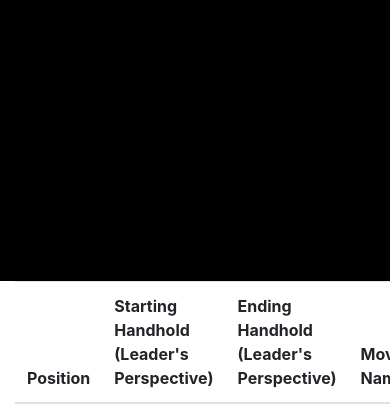
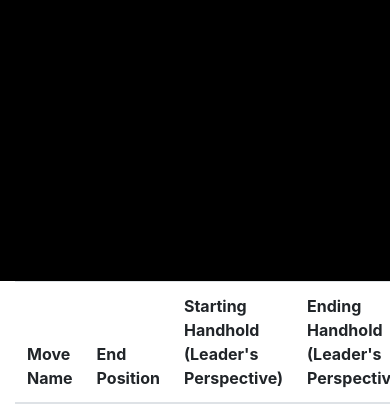
Before and after one commit to codemikewalker/bachatapatternmaker, a Django app: page / in a window 390 px wide; the page is wider, and only the part inside the window is pictured. Shown: the part 563-983 px from the top of that part. Run offline with Django 5.2, Linux system fonts and the light colour scheme; data comes from the database, SQL or seed files in the repository; both versions use the stored data as it was before the commit; lists and menus that the app fills with data are empty; some libraries are stand-ins or nearby versions.

Commit message:
changed width for mobile to full width, removed position from Move model

```diff
--- a/bpm/models.py
+++ b/bpm/models.py
@@ -36,7 +36,7 @@ class Move(models.Model):
 
     name = models.CharField(max_length=100)
     length = models.IntegerField(validators=[MinValueValidator(1),MaxValueValidator(8)],default=4)
-    position = models.CharField(max_length=100,choices=LIST_POSITIONS)
+    ##position = models.CharField(max_length=100,choices=LIST_POSITIONS)
     new_position = models.ForeignKey(Position, on_delete=models.CASCADE, null=True)
     ##Note -> reverse accessor error for s_handhold and e_handhold. adding related_name field fixed problem
     ##Since I added these after the model was created,..
@@ -75,3 +75,6 @@ class MoveMatrix(models.Model):
     handHold = models.ForeignKey(HandHold, on_delete=models.CASCADE)
     moveKey = models.ForeignKey(Move, on_delete=models.CASCADE)
     position = models.ForeignKey(Position, on_delete=models.CASCADE, null=True)
+
+    def __str__(self) -> str:
+        return self.position.__str__() + ' , ' + self.moveKey.__str__()
--- a/templates/index.html
+++ b/templates/index.html
@@ -16,7 +16,7 @@
 <body>
     <div class="container-fluid">
         <div class="row">
-            <div class="col-lg-6 vh-100" id="left">
+            <div class="col-12 col-lg-6 vh-100" id="left">
 
                 <h1 id="title">Bachata Pattern Maker</h1>
                 <p>Welcome to <i>Bachata Pattern Maker App (BPM)</i>. Enter the length of the bachata pattern you would like in  number of 8-count basics. <i>BPM</i> will create a pattern based on the specified length. Each move depends on the preceding move and handhold. </p>
@@ -28,19 +28,22 @@
                     <input type="submit" class ="btn btn-secondary" value="Submit">
                 </form>
             </div> <!-- col end lg-6 -->
-            <div class="col-lg-6">
+            <div class="col-lg-6 col-12">
                 <table class="table">
                     <thead>
                         <tr>
-                          <th scope="col">Position</th>
+                          <th scope="col">Move Name</th>
+
+                          <th scope="col">End Position</th>
                           <th scope="col">Starting Handhold<br>(Leader's Perspective)</th>
                           <th scope="col">Ending Handhold<br>(Leader's Perspective)</th>
-                          <th scope="col">Move Name</th>
                         </tr>
                 {%if pattern %}
                     {% for move in pattern %}
                         <tr>
-
+                            <td>
+                                {{move.name}}
+                            </td>
                             <td>
                                 {{move.position}}
                             </td>
@@ -50,9 +53,7 @@
                             <td>
                                 {{move.end_handhold}}
                             </td>
-                            <td>
-                                {{move.name}}
-                            </td>
+
                         </tr>
                     {% endfor %}
                 {%endif%}
```
Also changed, not shown: bpm/migrations/0017_remove_move_position.py (added), db.sqlite3.
